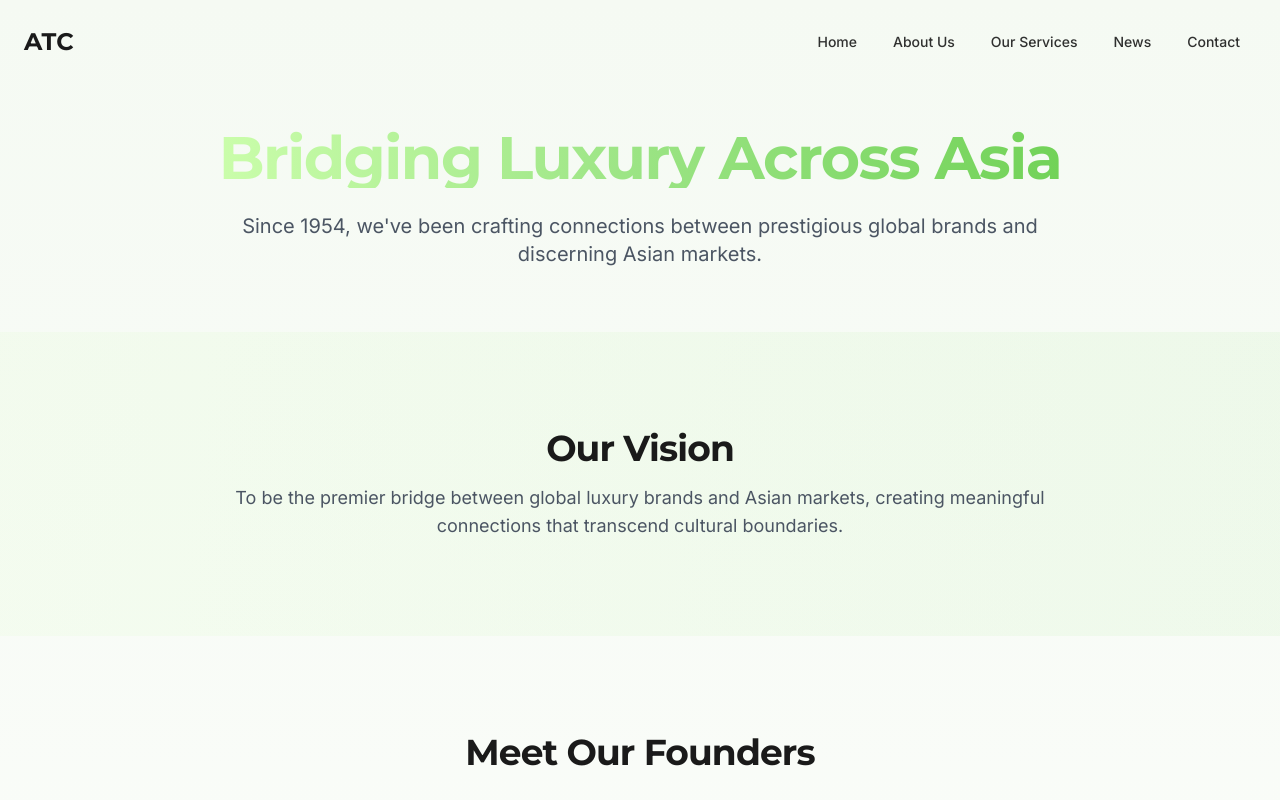
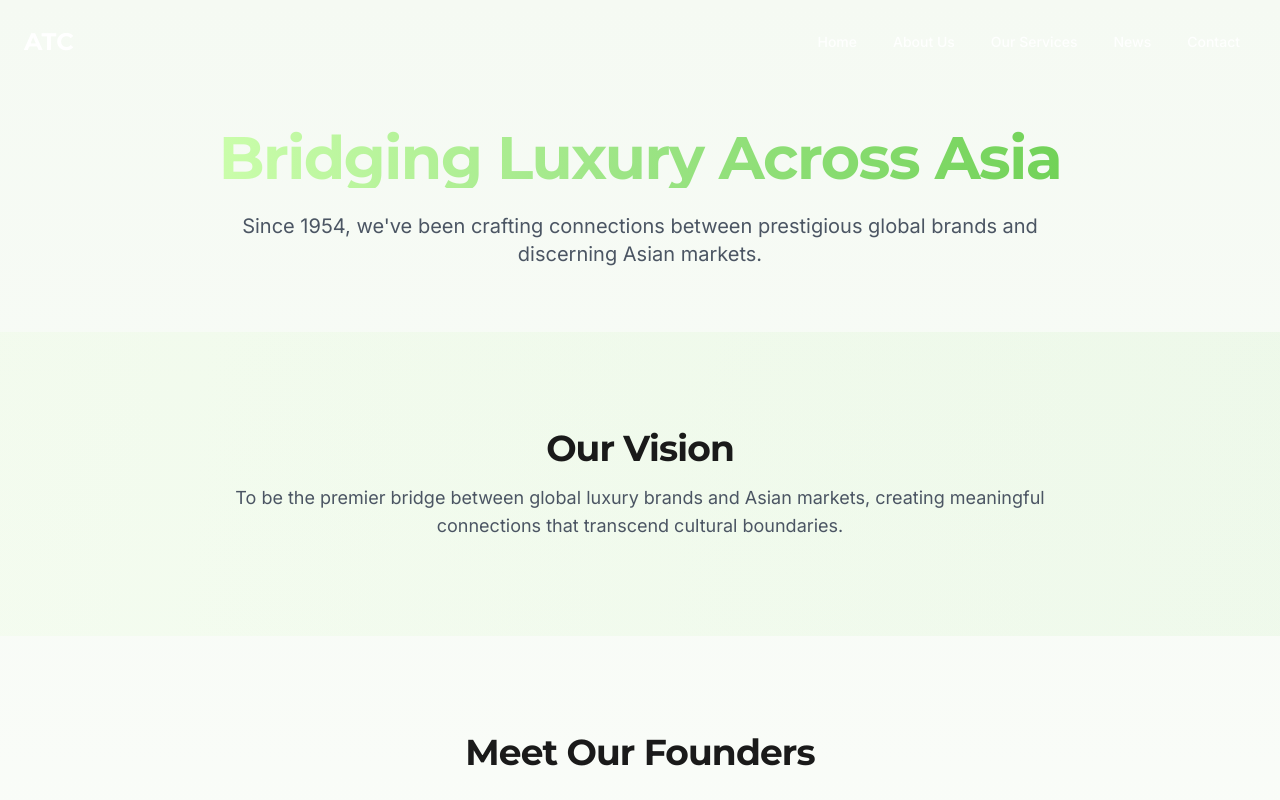
Before and after one commit to nischal690/asiantrade-connect, a React (Vite) app: page /about in a window 1280 px wide. Shown: the top 800 px of the page. Built offline with nearby package versions, Linux system fonts and the light colour scheme.

Commit message:
Enhance Navbar Styling
Improved the styling and interactivity of the Navbar component for a more visually appealing design.
[skip gpt_engineer]

```diff
--- a/src/components/Navbar.tsx
+++ b/src/components/Navbar.tsx
@@ -7,13 +7,19 @@ const NavLink = ({ to, children, onClick }: { to: string; children: React.ReactN
   <Link
     to={to}
     onClick={onClick}
-    className="relative group px-4 py-2 text-sm font-medium text-primary-foreground/90 hover:text-primary-foreground transition-colors"
+    className="relative group px-4 py-2 text-sm font-medium text-white/90 hover:text-white transition-colors duration-300"
   >
     <span className="relative z-10">{children}</span>
     <motion.div
-      className="absolute inset-0 bg-primary-dark/10 rounded-lg -z-0"
+      className="absolute inset-0 bg-white/10 rounded-lg -z-0"
       initial={{ scale: 0, opacity: 0 }}
       whileHover={{ scale: 1, opacity: 1 }}
+      transition={{ duration: 0.2 }}
+    />
+    <motion.div
+      className="absolute bottom-0 left-0 h-0.5 bg-accent"
+      initial={{ width: 0 }}
+      whileHover={{ width: "100%" }}
       transition={{ duration: 0.2 }}
     />
   </Link>
@@ -36,9 +42,9 @@ const Navbar = () => {
       initial={{ y: -100 }}
       animate={{ y: 0 }}
       transition={{ duration: 0.6, type: "spring" }}
-      className={`fixed top-0 left-0 right-0 z-50 transition-all duration-300 ${
+      className={`fixed top-0 left-0 right-0 z-50 transition-all duration-500 ${
         isScrolled
-          ? "backdrop-blur-md bg-primary/90 shadow-lg border-b border-primary-dark/10 py-4"
+          ? "backdrop-blur-md bg-black/40 shadow-lg border-b border-white/10 py-4"
           : "bg-transparent py-6"
       }`}
     >
@@ -49,7 +55,7 @@ const Navbar = () => {
             className="relative group"
           >
             <motion.span
-              className="text-2xl font-heading font-bold text-primary-foreground"
+              className="text-2xl font-heading font-bold text-white"
               whileHover={{ scale: 1.05 }}
               transition={{ type: "spring", stiffness: 400, damping: 10 }}
             >
@@ -72,7 +78,7 @@ const Navbar = () => {
           </div>
 
           <motion.button
-            className="md:hidden relative z-50 w-10 h-10 flex items-center justify-center rounded-lg bg-primary-dark/10 text-primary-foreground"
+            className="md:hidden relative z-50 w-10 h-10 flex items-center justify-center rounded-lg bg-white/10 text-white backdrop-blur-sm border border-white/20"
             onClick={() => setIsMenuOpen(!isMenuOpen)}
             whileHover={{ scale: 1.05 }}
             whileTap={{ scale: 0.95 }}
@@ -108,13 +114,13 @@ const Navbar = () => {
       <AnimatePresence>
         {isMenuOpen && (
           <motion.div
-            initial={{ opacity: 0, y: -20 }}
-            animate={{ opacity: 1, y: 0 }}
-            exit={{ opacity: 0, y: -20 }}
-            transition={{ duration: 0.2 }}
-            className="md:hidden absolute top-full left-0 right-0 backdrop-blur-md bg-primary/95 py-6 border-t border-primary-dark/10 shadow-lg"
+            initial={{ opacity: 0, height: 0 }}
+            animate={{ opacity: 1, height: "auto" }}
+            exit={{ opacity: 0, height: 0 }}
+            transition={{ duration: 0.3 }}
+            className="md:hidden absolute top-full left-0 right-0 backdrop-blur-md bg-black/60 border-t border-white/10 shadow-lg"
           >
-            <div className="flex flex-col space-y-2 px-6">
+            <div className="flex flex-col space-y-4 p-6">
               <NavLink to="/" onClick={() => setIsMenuOpen(false)}>
                 Home
               </NavLink>
```
